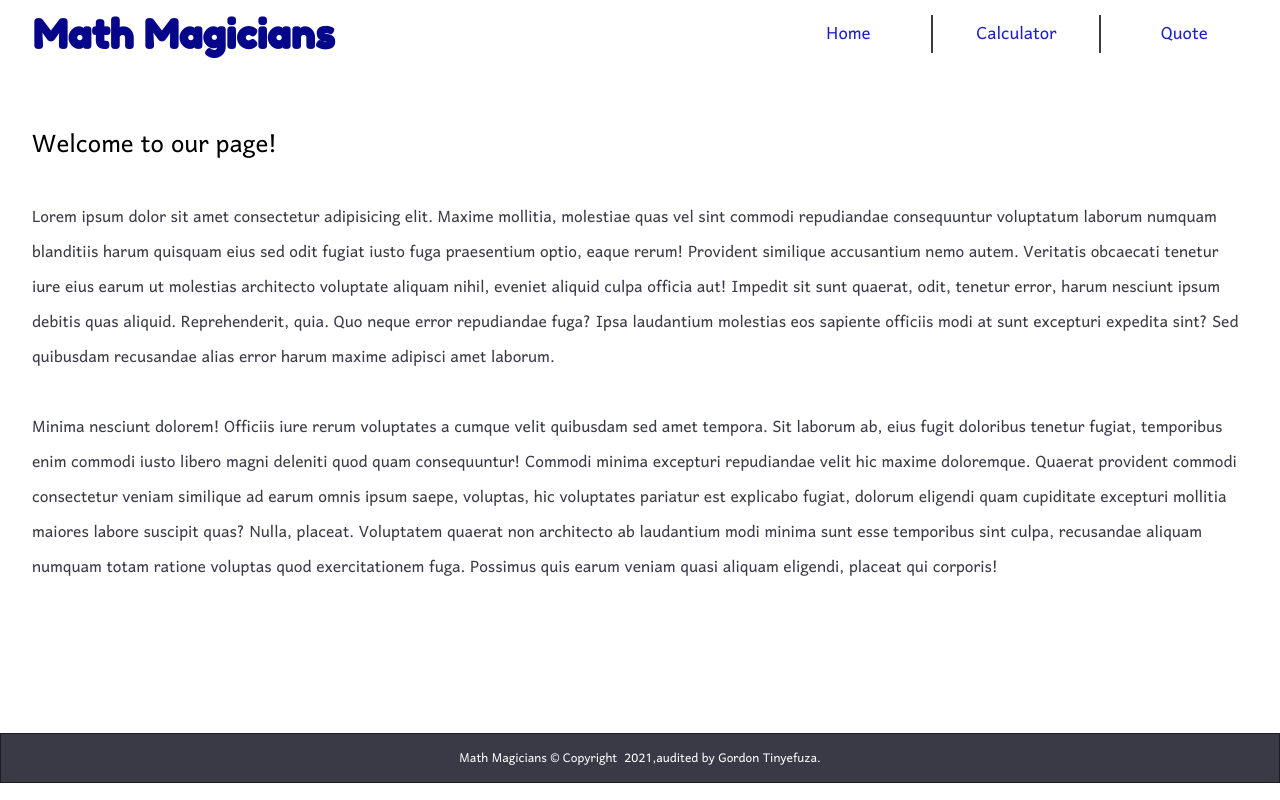
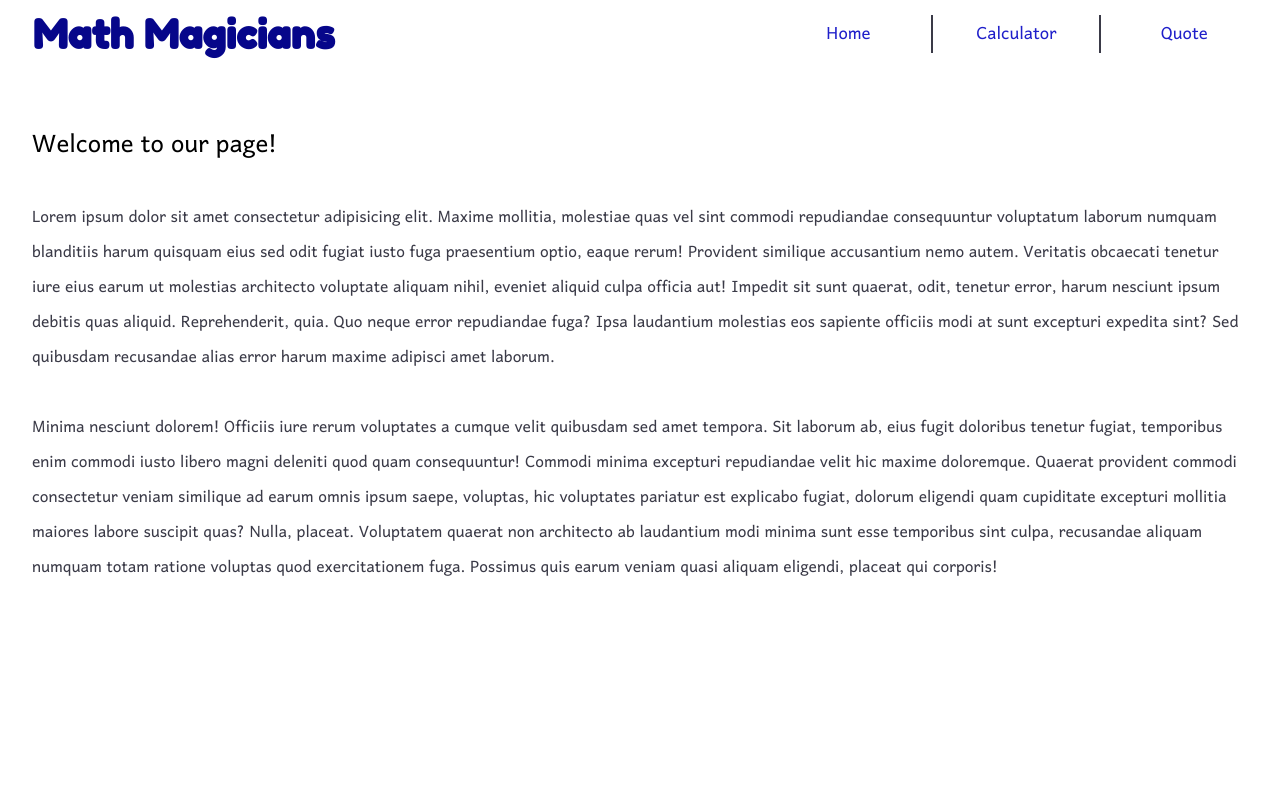
Before and after one commit to 1GORDON/Math-Magicians, a React (Create React App) app: page / in a window 1280 px wide. Built offline with nearby package versions, Linux system fonts and the light colour scheme.

Commit message:
Fixed changes

```diff
--- a/src/App.css
+++ b/src/App.css
@@ -24,15 +24,3 @@ body {
   height: auto;
   min-height: 76.9%;
 }
-
-footer {
-  display: flex;
-  padding: 0 3vw;
-  margin: 0;
-  color: #fff;
-  background: #3a3a47;
-  border: 1px solid #1c1c22;
-  height: 50px;
-  align-items: center;
-  justify-content: center;
-}
--- a/src/components/Footer.js
+++ b/src/components/Footer.js
@@ -3,9 +3,6 @@ import React from 'react';
 
 const Footer = () => (
     <footer>
-      Math Magicians &copy; Copyright &nbsp;
-      {new Date().getFullYear()}
-      ,audited by Gordon Tinyefuza.
     </footer>
 );
 
--- a/src/styles/Quotes.css
+++ b/src/styles/Quotes.css
@@ -20,6 +20,6 @@
 }
 
 .quotes-section {
-  height: 80%;
+  /* height: 80%; */
   padding-left: 10px;
 }
```
